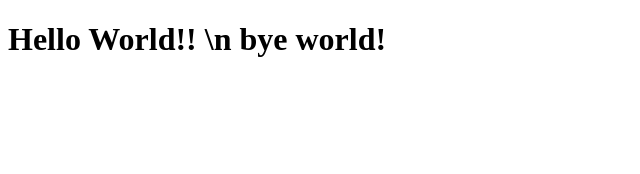
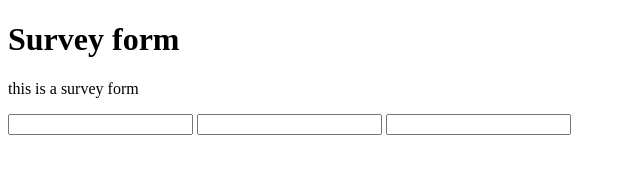
Before and after one commit to divyanshthinks/Microverse-Trials-2, a plain HTML site: page index.html in a window 1280 px wide. Shown: the whole page, without its empty margins (0-640 px from the left). Drawn offline with Linux system fonts and the light colour scheme.

Commit message:
first part of the form

```diff
--- a/index.html
+++ b/index.html
@@ -4,13 +4,15 @@
     <meta charset="UTF-8">
     <meta http-equiv="X-UA-Compatible" content="IE=edge">
     <meta name="viewport" content="width=device-width, initial-scale=1.0">
-    <title>Microverse Webpage</title>
+    <title>microverse survey form</title>
 </head>
 <body>
-    <h1> Hello World!!
-        \n
-        bye world!
-    </h1>
-
+    <h1 id="title"> Survey form </h1>
+    <p id="description"> this is a survey form </p>
+    <form id="survey-form" action="sumbit">
+        <input type="text" id="name"> </input>
+        <input type="email" id="email"></input>
+        <input type="number" id="number"></input>
+    </form>
 </body>
 </html>
```
